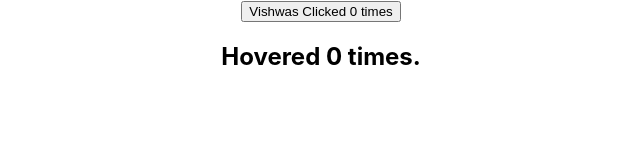
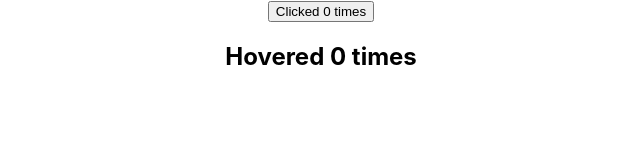
Before and after one commit to se-sketch/react-hello-world, a React (Create React App) app: page / in a window 1280 px wide. Shown: the top 160 px of the page, without its empty margins (319-959 px from the left). Built offline with nearby package versions, Linux system fonts and the light colour scheme.

Commit message:
Render props 1

```diff
--- a/src/App.js
+++ b/src/App.js
@@ -30,18 +30,25 @@
 import ErrorBoundary from './components/ErrorBoundary';
 import ClickCounter from './components/ClickCounter';
 import HoverCounter from './components/HoverCounter';
+import ClickCounterTwo from './components/ClickCounterTwo';
+import HoverCounterTwo from './components/HoverCounterTwo';
 
 function App() {
   return (
     <div className="App">
 
+      <ClickCounterTwo />
+      <br />
+      <HoverCounterTwo />
+
+      {/*
       <ClickCounter name='Vishwas' />
 
       <br />
 
       <HoverCounter />
 
-      {/*
+
 
     <ErrorBoundary>
       <Hero heroName='Batman' />
--- /dev/null
+++ b/src/components/ClickCounterTwo.js
@@ -0,0 +1,28 @@
+import React, { Component } from 'react'
+
+class ClickCounterTwo extends Component {
+
+    constructor(props) {
+        super(props)
+
+        this.state = {
+            count: 0,
+        }
+    }
+
+    incrementCount = () => {
+        this.setState(prevState => {
+            return {count: prevState.count + 1}
+        })
+    }
+
+    render() {
+        const {count} = this.state;
+
+        return (
+            <button onClick={this.incrementCount}>Clicked {count} times</button>
+        )
+    }
+}
+
+export default ClickCounterTwo
--- /dev/null
+++ b/src/components/HoverCounterTwo.js
@@ -0,0 +1,28 @@
+import React, { Component } from 'react'
+
+class HoverCounterTwo extends Component {
+
+    constructor(props) {
+        super(props)
+
+        this.state = {
+            count: 0,
+        }
+    }
+
+    incrementCount = () => {
+        this.setState(prevState => {
+            return {count: prevState.count + 1}
+        })
+    }
+
+    render() {
+        const {count} = this.state;
+
+        return (
+            <h2 onMouseOver={this.incrementCount}>Hovered {count} times</h2>
+        )
+    }
+}
+
+export default HoverCounterTwo
```
